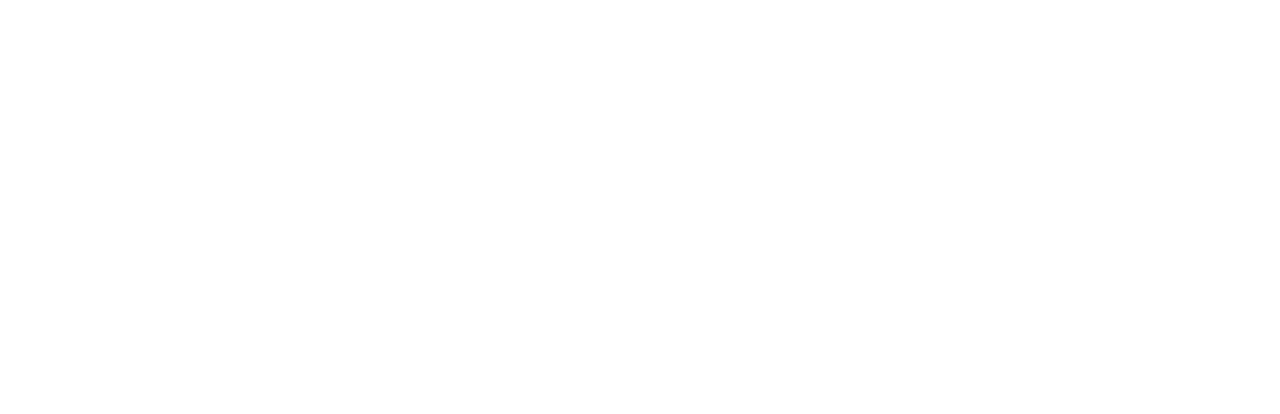
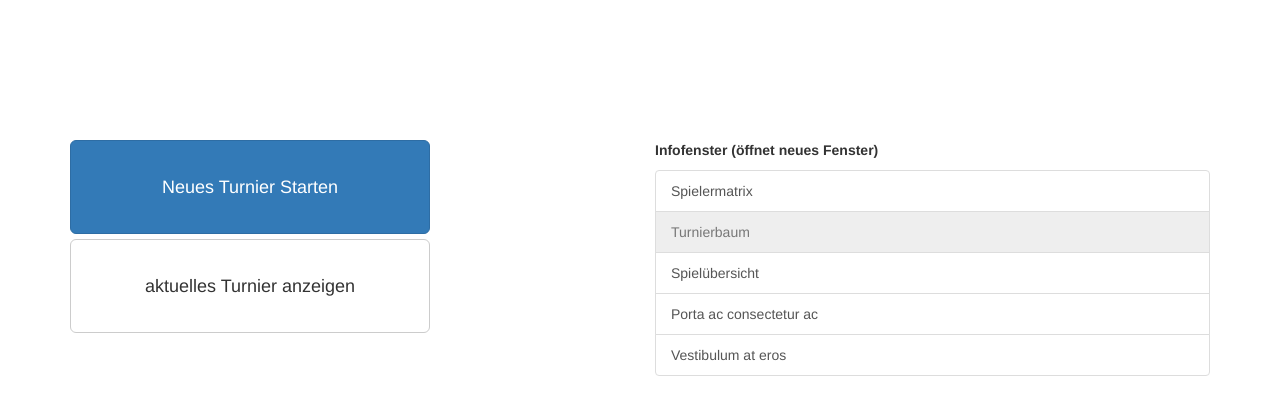
Before and after one commit to swiesmann/ats, a plain HTML site: page src/ats/templates/index.html in a window 1280 px wide. Drawn offline with nearby package versions, Linux system fonts and the light colour scheme.

Commit message:
html foo

```diff
--- a/src/ats/templates/index.html
+++ b/src/ats/templates/index.html
@@ -3,8 +3,33 @@
 <head lang="en">
     <meta charset="UTF-8">
     <title></title>
+  <link href="//maxcdn.bootstrapcdn.com/bootstrap/3.2.0/css/bootstrap.min.css" rel="stylesheet">
 </head>
 <body>
+<div class="container">
+  <br><br><br><br><br><br><br>
+  <div class="row">
+    <div class="col-md-4">
+      <button type="button" class="btn btn-primary btn-lg btn-block"><br>Neues Turnier Starten<br><br></button>
+      <button type="button" class="btn btn-default btn-lg btn-block"><br>aktuelles Turnier anzeigen<br><br></button>
+    </div>
+    <div class="col-md-6 col-md-push-2">
+      <p><strong>Infofenster (&ouml;ffnet neues Fenster)</strong></p>
+      <div class="list-group">
+        <a href="#" class="list-group-item">Spielermatrix</a>
+        <a href="#" class="list-group-item disabled" data-toggle="tooltip" data-placement="left" title="kein Turnier gestartet">Turnierbaum</a>
+        <a href="#" class="list-group-item">Spiel&uuml;bersicht</a>
+        <a href="#" class="list-group-item">Porta ac consectetur ac</a>
+        <a href="#" class="list-group-item">Vestibulum at eros</a>
+      </div>
+    </div>
+  </div>
+</div>
 
 </body>
+<script src="//code.jquery.com/jquery-2.1.1.min.js"></script>
+<script src="//maxcdn.bootstrapcdn.com/bootstrap/3.2.0/js/bootstrap.min.js"></script>
+<script>
+  $('a').tooltip()
+</script>
 </html>
```
Also changed, not shown: 2 other files.
